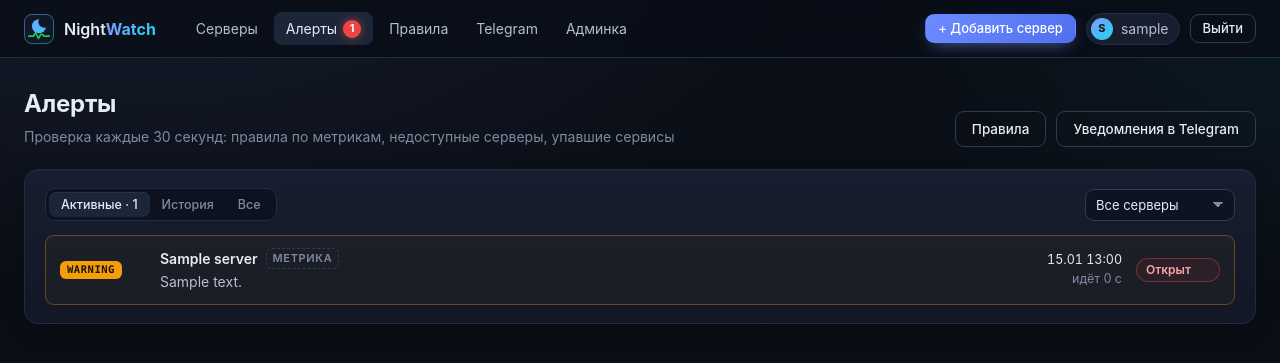
After one commit to vadik12555/nightwatch, a Django app: page /alerts/ in a window 1280 px wide. The commit adds this page. Shown: the top 363 px of the page. Run offline with Django 5.2, Linux system fonts and the light colour scheme; a user stored in the database is signed in; data comes from the database, SQL or seed files in the repository; tables that the repository leaves empty hold one stand-in row (values such as "Sample post"); parts of the project's set-up code (start-up, migrations or seed data) failed here and were passed over.

Commit message:
feat(web): add alerts page and alert rule management
- active / history tabs with server filter, pagination and HTMX refresh
- create, edit, enable/disable and delete rules (history is kept)
- red badge with the number of open alerts in the navigation

Co-Authored-By: Claude Opus 5.5 <noreply@anthropic.com>

```diff
--- /dev/null
+++ b/backend/alerts/context_processors.py
@@ -0,0 +1,8 @@
+from .models import Alert
+
+
+def open_alerts(request) -> dict:
+    """Number of open alerts for the red badge in the top navigation."""
+    if not getattr(request, "user", None) or not request.user.is_authenticated:
+        return {}
+    return {"nav_open_alerts": Alert.objects.open().count()}
--- /dev/null
+++ b/backend/alerts/urls.py
@@ -0,0 +1,14 @@
+from django.urls import path
+
+from . import views
+
+app_name = "alerts"
+
+urlpatterns = [
+    path("", views.alert_list, name="list"),
+    path("rules/", views.rule_list, name="rules"),
+    path("rules/new/", views.rule_edit, name="rule_create"),
+    path("rules/<int:pk>/", views.rule_edit, name="rule_edit"),
+    path("rules/<int:pk>/toggle/", views.rule_toggle, name="rule_toggle"),
+    path("rules/<int:pk>/delete/", views.rule_delete, name="rule_delete"),
+]
--- /dev/null
+++ b/backend/alerts/views.py
@@ -0,0 +1,85 @@
+from django.conf import settings
+from django.contrib import messages
+from django.core.paginator import Paginator
+from django.http import HttpRequest, HttpResponse
+from django.shortcuts import get_object_or_404, redirect, render
+from django.views.decorators.http import require_GET, require_http_methods, require_POST
+
+from servers.models import Server
+from servers.views import is_htmx
+
+from .forms import AlertRuleForm
+from .models import Alert, AlertRule
+
+PAGE_SIZE = 50
+STATUS_TABS = [("open", "Активные"), ("resolved", "История"), ("all", "Все")]
+
+
+@require_GET
+def alert_list(request: HttpRequest) -> HttpResponse:
+    status = request.GET.get("status", "open")
+    if status not in dict(STATUS_TABS):
+        status = "open"
+    alerts = Alert.objects.select_related("server", "rule")
+    if status != "all":
+        alerts = alerts.filter(status=status)
+
+    server_id = request.GET.get("server", "")
+    if server_id.isdigit():
+        alerts = alerts.filter(server_id=int(server_id))
+
+    page = Paginator(alerts, PAGE_SIZE).get_page(request.GET.get("page"))
+    context = {
+        "page": page,
+        "status": status,
+        "tabs": STATUS_TABS,
+        "server_id": server_id,
+        "servers": Server.objects.only("pk", "name"),
+        "open_count": Alert.objects.open().count(),
+    }
+    template = "alerts/partials/alert_table.html" if is_htmx(request) else "alerts/alert_list.html"
+    return render(request, template, context)
+
+
+# --- Rules -----------------------------------------------------------------------------
+
+
+@require_GET
+def rule_list(request: HttpRequest) -> HttpResponse:
+    rules = AlertRule.objects.select_related("server")
+    offline_minutes = int(settings.NIGHTWATCH_OFFLINE_AFTER.total_seconds() // 60)
+    return render(
+        request, "alerts/rule_list.html", {"rules": rules, "offline_minutes": offline_minutes}
+    )
+
+
+@require_http_methods(["GET", "POST"])
+def rule_edit(request: HttpRequest, pk: int | None = None) -> HttpResponse:
+    rule = get_object_or_404(AlertRule, pk=pk) if pk else None
+    form = AlertRuleForm(request.POST or None, instance=rule)
+    if request.method == "POST" and form.is_valid():
+        saved = form.save()
+        verb = "сохранено" if rule else "создано"
+        messages.success(request, f"Правило «{saved.name}» {verb}.")
+        return redirect("alerts:rules")
+    return render(request, "alerts/rule_form.html", {"form": form, "rule": rule})
+
+
+@require_POST
+def rule_toggle(request: HttpRequest, pk: int) -> HttpResponse:
+    rule = get_object_or_404(AlertRule, pk=pk)
+    rule.is_enabled = not rule.is_enabled
+    rule.save(update_fields=["is_enabled"])
+    state = (
+        "включено" if rule.is_enabled else "выключено — его алерты закроются при следующей проверке"
+    )
+    messages.info(request, f"Правило «{rule.name}» {state}.")
+    return redirect("alerts:rules")
+
+
+@require_POST
+def rule_delete(request: HttpRequest, pk: int) -> HttpResponse:
+    rule = get_object_or_404(AlertRule, pk=pk)
+    rule.delete()
+    messages.success(request, f"Правило «{rule.name}» удалено, история алертов сохранена.")
+    return redirect("alerts:rules")
--- a/backend/config/settings.py
+++ b/backend/config/settings.py
@@ -91,6 +91,7 @@ TEMPLATES = [
                 "django.template.context_processors.request",
                 "django.contrib.auth.context_processors.auth",
                 "django.contrib.messages.context_processors.messages",
+                "alerts.context_processors.open_alerts",
             ],
         },
     },
--- a/backend/config/urls.py
+++ b/backend/config/urls.py
@@ -7,6 +7,8 @@ urlpatterns = [
     path("admin/", admin.site.urls),
     path("accounts/", include("accounts.urls")),
     path("api/v1/", include("metrics.api_urls")),
+    path("alerts/", include("alerts.urls")),
+    path("telegram/", include("notifications.urls")),
     path("healthz/", views.healthz, name="healthz"),
     path("", include("servers.urls")),
 ]
--- a/backend/servers/templatetags/nightwatch.py
+++ b/backend/servers/templatetags/nightwatch.py
@@ -75,3 +75,13 @@ def ago(moment: datetime | None) -> str:
     if seconds < 86_400:
         return f"{seconds // 3_600} ч назад"
     return f"{seconds // 86_400} д назад"
+
+
+@register.filter
+def duration_short(seconds: float | None) -> str:
+    """Alert durations: '45 с', '12 мин', '3 ч 10 мин', '2 д 4 ч'."""
+    if seconds is None:
+        return "—"
+    from notifications.formatting import humanize_duration
+
+    return humanize_duration(seconds)
--- a/backend/static/css/app.css
+++ b/backend/static/css/app.css
@@ -331,3 +331,74 @@ details.manual pre { margin-top: 10px; }
 .htmx-request.htmx-indicator, .htmx-request .htmx-indicator { opacity: 1; }
 .htmx-indicator { opacity: 0; transition: opacity .2s; }
 .htmx-settling .server-card, .htmx-added { animation: none; }
+
+/* --- Stage 2: alerts, rules, Telegram ------------------------------------------------------ */
+
+.summary { grid-template-columns: repeat(6, minmax(0, 1fr)); }
+@media (max-width: 1100px) { .summary { grid-template-columns: repeat(3, minmax(0, 1fr)); } }
+.stat--link { color: var(--text); transition: border-color .15s, transform .15s; }
+.stat--link:hover { color: var(--text); border-color: var(--border-strong); transform: translateY(-1px); }
+
+.nav__link { display: inline-flex; align-items: center; gap: 6px; }
+.nav__badge {
+  min-width: 18px; height: 18px; padding: 0 5px; border-radius: 99px; display: inline-grid; place-items: center;
+  background: var(--crit); color: #fff; font-size: 11px; font-weight: 700; box-shadow: 0 0 10px rgba(239, 68, 68, .6);
+}
+
+.sev { display: inline-block; font: 700 10.5px/1.7 var(--mono); letter-spacing: .05em; text-transform: uppercase; padding: 0 7px; border-radius: 6px; white-space: nowrap; }
+.sev--critical { color: #fff; background: rgba(239, 68, 68, .8); }
+.sev--warning { color: #1a1205; background: var(--warn); }
+
+.state { font-size: 12px; font-weight: 600; padding: 2px 9px; border-radius: 99px; border: 1px solid; white-space: nowrap; }
+.state--open { color: #fca5a5; border-color: rgba(239, 68, 68, .4); background: rgba(239, 68, 68, .08); }
+.state--resolved { color: #86efac; border-color: rgba(34, 197, 94, .35); background: rgba(34, 197, 94, .06); }
+
+.alert-list { display: grid; gap: 8px; }
+.alert-row {
+  display: grid; grid-template-columns: 86px minmax(0, 1fr) 150px 84px; gap: 14px; align-items: center;
+  padding: 12px 14px; border-radius: var(--radius-sm); border: 1px solid var(--border); background: rgba(12, 18, 32, .6);
+}
+.alert-row--open.alert-row--critical { border-color: rgba(239, 68, 68, .4); background: rgba(239, 68, 68, .05); }
+.alert-row--open.alert-row--warning { border-color: rgba(245, 158, 11, .35); background: rgba(245, 158, 11, .04); }
+.alert-row--resolved { opacity: .78; }
+.alert-row__title { display: flex; align-items: center; gap: 8px; font-weight: 600; }
+.alert-row__title a { color: var(--text); }
+.alert-row__title a:hover { color: var(--accent); }
+.alert-row__msg { color: var(--text-dim); margin-top: 2px; }
+.alert-row__time { font-size: 12.5px; text-align: right; font-variant-numeric: tabular-nums; }
+@media (max-width: 760px) { .alert-row { grid-template-columns: 1fr; } .alert-row__time { text-align: left; } }
+.pager { display: flex; justify-content: center; align-items: center; gap: 14px; margin-top: 14px; }
+
+.alert-banner {
+  margin-bottom: 18px; padding: 14px 18px; border-radius: var(--radius); display: grid; gap: 8px;
+  border: 1px solid rgba(239, 68, 68, .4); background: linear-gradient(180deg, rgba(239, 68, 68, .10), rgba(239, 68, 68, .04));
+}
+.alert-banner__title { font-weight: 700; color: #fecaca; }
+.alert-banner__row { display: flex; gap: 10px; align-items: center; color: var(--text); }
+.alert-banner a { font-size: 13px; }
+
+.table-wrap { overflow-x: auto; }
+.table { width: 100%; border-collapse: collapse; }
+.table th { text-align: left; color: var(--muted); font-weight: 500; font-size: 12.5px; padding: 8px 10px; border-bottom: 1px solid var(--border); }
+.table td { padding: 10px; border-bottom: 1px solid rgba(34, 45, 66, .6); vertical-align: middle; }
+.table tr:last-child td { border-bottom: 0; }
+.table tr.is-disabled td { opacity: .5; }
+.table td form { margin: 0; display: inline; }
+.table__actions { text-align: right; white-space: nowrap; }
+.table__actions .btn { margin-left: 6px; }
+
+.switch {
+  display: inline-flex; align-items: center; gap: 8px; border: 0; background: transparent; color: var(--muted);
+  font: 500 12.5px var(--font); cursor: pointer; padding: 0;
+}
+.switch__knob { width: 30px; height: 17px; border-radius: 99px; background: var(--surface-3); border: 1px solid var(--border-strong); position: relative; transition: background .15s; }
+.switch__knob::after { content: ""; position: absolute; top: 2px; left: 2px; width: 11px; height: 11px; border-radius: 50%; background: var(--muted); transition: transform .15s, background .15s; }
+.switch.is-on { color: var(--text-dim); }
+.switch.is-on .switch__knob { background: rgba(34, 197, 94, .25); border-color: rgba(34, 197, 94, .5); }
+.switch.is-on .switch__knob::after { transform: translateX(13px); background: var(--ok); }
+
+.service form { margin: 0; }
+.checkbox { display: flex; align-items: center; gap: 8px; color: var(--text-dim); cursor: pointer; }
+input[type=number] { width: 100%; padding: 10px 12px; border-radius: var(--radius-sm); border: 1px solid var(--border-strong); background: #0d1320; color: var(--text); font: 14px var(--font); outline: none; }
+a.segmented__btn { display: inline-block; }
+.alert-row > .sev { justify-self: start; }
--- /dev/null
+++ b/backend/templates/alerts/alert_list.html
@@ -0,0 +1,40 @@
+{% extends "base.html" %}
+{% block title %}Алерты{% endblock %}
+
+{% block content %}
+<div class="page-head">
+  <div>
+    <h1>Алерты</h1>
+    <p class="muted">Проверка каждые 30 секунд: правила по метрикам, недоступные серверы, упавшие сервисы</p>
+  </div>
+  <div class="actions">
+    <a class="btn btn--ghost" href="{% url 'alerts:rules' %}">Правила</a>
+    <a class="btn btn--ghost" href="{% url 'notifications:telegram' %}">Уведомления в Telegram</a>
+  </div>
+</div>
+
+<section class="card">
+  <div class="card__head">
+    <nav class="segmented" aria-label="Статус">
+      {% for value, label in tabs %}
+        <a class="segmented__btn{% if value == status %} is-active{% endif %}"
+           href="?status={{ value }}{% if server_id %}&server={{ server_id }}{% endif %}">
+          {{ label }}{% if value == "open" %} · {{ open_count }}{% endif %}
+        </a>
+      {% endfor %}
+    </nav>
+    <form method="get" class="log-filters">
+      <input type="hidden" name="status" value="{{ status }}">
+      <label class="sr-only" for="alert-server">Сервер</label>
+      <select id="alert-server" name="server" onchange="this.form.submit()">
+        <option value="">Все серверы</option>
+        {% for s in servers %}
+          <option value="{{ s.pk }}"{% if s.pk|stringformat:"s" == server_id %} selected{% endif %}>{{ s.name }}</option>
+        {% endfor %}
+      </select>
+    </form>
+  </div>
+
+  {% include "alerts/partials/alert_table.html" %}
+</section>
+{% endblock %}
--- /dev/null
+++ b/backend/templates/alerts/partials/alert_table.html
@@ -0,0 +1,36 @@
+{% load nightwatch %}
+{# Refreshed by HTMX every 15 s with the same filters #}
+<div id="alert-table" hx-get="{{ request.get_full_path }}" hx-trigger="every 15s" hx-swap="outerHTML">
+  {% if page.object_list %}
+    <div class="alert-list">
+      {% for alert in page.object_list %}
+        <div class="alert-row alert-row--{{ alert.status }} alert-row--{{ alert.severity }}">
+          <span class="sev sev--{{ alert.severity }}">{{ alert.get_severity_display }}</span>
+          <div class="alert-row__main">
+            <div class="alert-row__title">
+              <a href="{{ alert.server.get_absolute_url }}">{{ alert.server.name }}</a>
+              <span class="tag">{{ alert.get_kind_display }}</span>
+            </div>
+            <div class="alert-row__msg">{{ alert.message }}</div>
+          </div>
+          <div class="alert-row__time">
+            <div>{{ alert.opened_at|date:"d.m H:i" }}</div>
+            <div class="muted">{% if alert.is_open %}идёт {{ alert.duration.total_seconds|duration_short }}{% else %}длился {{ alert.duration.total_seconds|duration_short }}{% endif %}</div>
+          </div>
+          <span class="state state--{{ alert.status }}">{{ alert.get_status_display }}</span>
+        </div>
+      {% endfor %}
+    </div>
+    {% if page.has_other_pages %}
+      <div class="pager">
+        {% if page.has_previous %}<a class="btn btn--sm btn--ghost" href="?status={{ status }}&server={{ server_id }}&page={{ page.previous_page_number }}">← Новее</a>{% endif %}
+        <span class="muted">Страница {{ page.number }} из {{ page.paginator.num_pages }}</span>
+        {% if page.has_next %}<a class="btn btn--sm btn--ghost" href="?status={{ status }}&server={{ server_id }}&page={{ page.next_page_number }}">Старее →</a>{% endif %}
+      </div>
+    {% endif %}
+  {% else %}
+    <div class="placeholder">
+      {% if status == "open" %}✅ Активных алертов нет — всё работает.{% else %}Алертов пока не было.{% endif %}
+    </div>
+  {% endif %}
+</div>
--- a/backend/templates/base.html
+++ b/backend/templates/base.html
@@ -20,8 +20,13 @@
           <span>Night<b>Watch</b></span>
         </a>
         <nav class="nav">
-          {% with current=request.resolver_match.url_name %}
-            <a href="{% url 'servers:dashboard' %}" class="nav__link{% if current == 'dashboard' %} is-active{% endif %}">Серверы</a>
+          {% with ns=request.resolver_match.namespace current=request.resolver_match.url_name %}
+            <a href="{% url 'servers:dashboard' %}" class="nav__link{% if ns == 'servers' %} is-active{% endif %}">Серверы</a>
+            <a href="{% url 'alerts:list' %}" class="nav__link{% if ns == 'alerts' and current != 'rules' and current != 'rule_create' and current != 'rule_edit' %} is-active{% endif %}">
+              Алерты{% if nav_open_alerts %} <span class="nav__badge">{{ nav_open_alerts }}</span>{% endif %}
+            </a>
+            <a href="{% url 'alerts:rules' %}" class="nav__link{% if current == 'rules' or current == 'rule_create' or current == 'rule_edit' %} is-active{% endif %}">Правила</a>
+            <a href="{% url 'notifications:telegram' %}" class="nav__link{% if ns == 'notifications' %} is-active{% endif %}">Telegram</a>
             {% if user.is_staff %}<a href="{% url 'admin:index' %}" class="nav__link">Админка</a>{% endif %}
           {% endwith %}
         </nav>
```
Also changed, not shown: backend/alerts/forms.py (added, +33 -0 lines), backend/templates/alerts/rule_form.html (added, +47 -0 lines), backend/templates/alerts/rule_list.html (added, +58 -0 lines).
